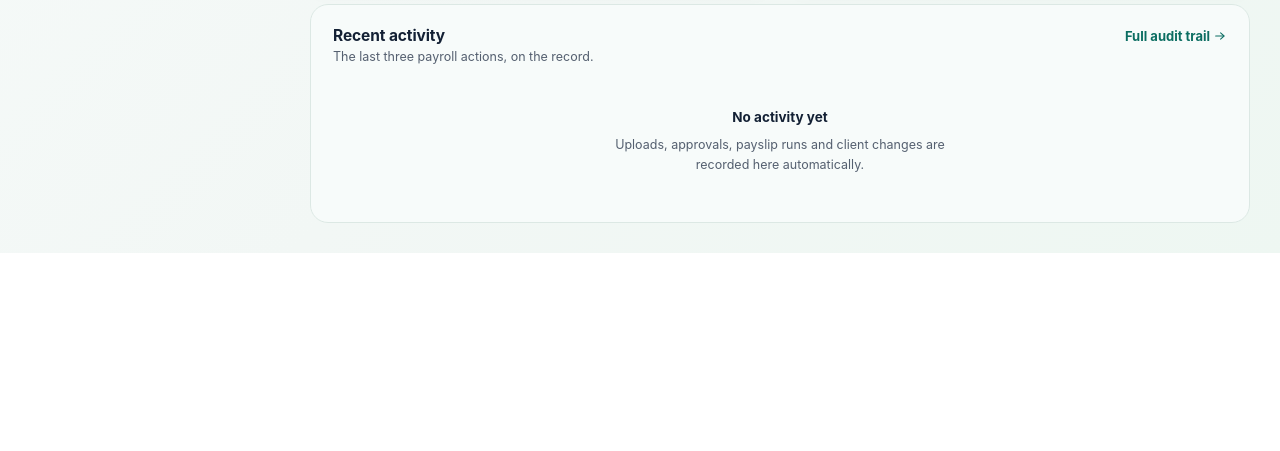
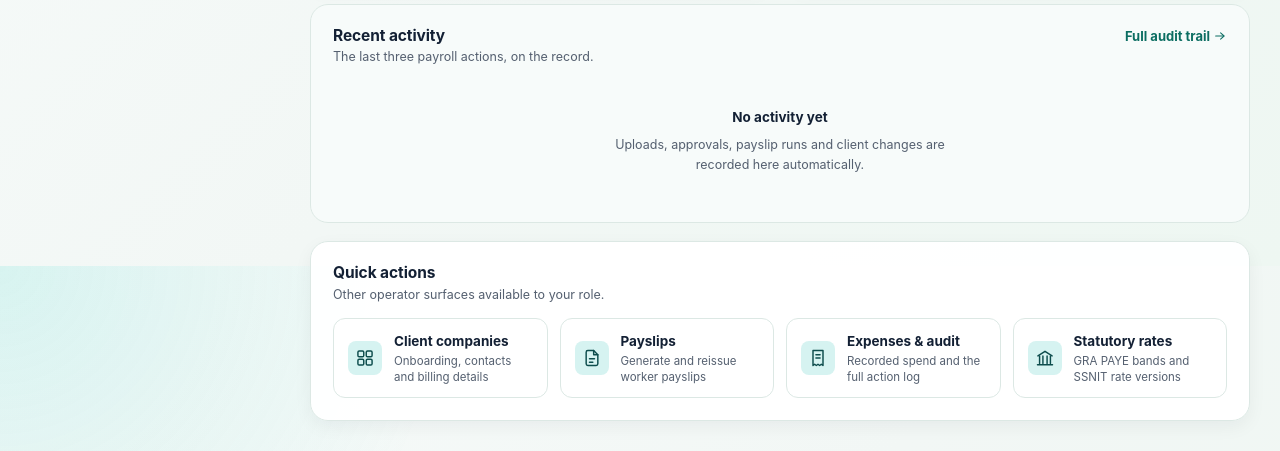
Before and after one commit to sinawebdev/PMVP, a Flask app: page /dashboard in a window 1280 px wide. Shown: the part 1334-1785 px from the top of the page. Before the commit the page ends 1587 px from the top, so only its background shows below. Run offline with Flask 3, Linux system fonts and the light colour scheme; a user stored in the database is signed in; some libraries are stand-ins or nearby versions.

Commit message:
Group the expenses charts with their own values, and cap a lone bar
Three defects on the tenant Expenses page, all from CSS rather than markup,
plus the operator dashboard's missing quick-actions bar.

The donut legend grew to fill the card (`flex: 1 1 130px`), and the
`margin-left: auto` that aligns values into a column across several rows then
threw a single category's value to the card's far edge — the swatch beside the
chart and its amount 600px away, reading as two unrelated things. The legend now
sizes to its content and stops; multi-row alignment is unchanged, because every
row is as wide as the widest.

`.analytics-grid`, `.chart-card` and `.chart-head` were defined only in
styles.css and used only by client/expenses.html — an operator stylesheet the
tenant shell never loads. All three were dead in one shell and undefined in the
other, so the two chart cards stacked full-width with no padding under three
18px-padded stat cards. Moved to components.css, the layer both shells load, at
the same 18px inset as .stat-card and .panel. Nothing in the operator shell
referenced them.

A bar's width carries no meaning — only its height encodes the value — so an
uncapped `flex: 1 1 0` let a one-month series stretch into a full-card slab that
read as a filled area chart. Capped at 88px, with the axis pinned to the same
track so a label stays under its own bar. The cap only bites with few periods;
at twelve months the bars shrink below it and pack the row exactly as before.
Scoped to .chart--bar because line_chart shares .chart-axis and does span the
full width.

The operator dashboard gains the tenant's action-tile pattern, carrying only the
surfaces the page does not already reach: Create Payroll Run, Review approvals
and Risk queue are the header's own row, and this page offers an action once.
Placed last rather than second, because Risk & action leads here by design and
navigation must not displace the panel carrying work. Each tile mirrors its
target route's decorator, so a role is never shown a dead end — verified by
rendering as payroll_officer, which correctly drops two of the four.

Full suite: 731 passed, 44 skipped, 534 subtests, 1 pre-existing failure
(test_distribution_sla's stale "SLA" assertion, unrelated) — identical to the
baseline before these changes.

```diff
--- a/app/static/admin-dashboard.css
+++ b/app/static/admin-dashboard.css
@@ -208,7 +208,7 @@
        right-hand rail, and Risk & action leads the page at every size rather
        than only on a phone. A panel whose position changes with the viewport is
        a panel the reader has to find again on each device. */
-    grid-template-areas: "risk" "primary" "support" "activity";
+    grid-template-areas: "risk" "primary" "support" "activity" "actions";
     grid-template-columns: minmax(0, 1fr);
 }
 
@@ -219,6 +219,9 @@
 .ops .area-support { grid-area: support; }
 .ops .area-risk { grid-area: risk; }
 .ops .area-activity { grid-area: activity; }
+/* Navigation to other operator surfaces, so it closes the page rather than
+   pushing Risk & action — the one panel carrying work — below it. */
+.ops .area-actions { grid-area: actions; }
 
 .ops-support { display: grid; gap: var(--space-panel); grid-template-columns: minmax(0, 1fr); }
 
--- a/app/static/components.css
+++ b/app/static/components.css
@@ -615,6 +615,50 @@
 }
 
 
+/* --- Analytics card ----------------------------------------------------------
+   The grid of chart cards, and a chart card's own header. Moved here from
+   styles.css (Phase 6's one-definition rule): the operator stylesheet defined
+   them, but the only template that uses them is the TENANT expenses page, which
+   never loads styles.css. The result was a chart card with no padding sitting
+   under three 18px-padded .stat-cards, and an .analytics-grid that was not a
+   grid — the two chart cards stacked full-width instead of sitting side by side.
+
+   Padding matches .stat-card and .panel above (18px) so every card on a page
+   shares one inset, whichever shell drew it. */
+
+.analytics-grid {
+    display: grid;
+    gap: 16px;
+    grid-template-columns: repeat(auto-fit, minmax(280px, 1fr));
+    margin-bottom: 26px;
+}
+
+.chart-card {
+    min-width: 0;          /* charts shrink with the cell instead of overflowing */
+    padding: 18px;
+}
+
+.chart-card:hover {
+    transform: none;       /* a chart is read, not clicked */
+}
+
+.chart-head {
+    margin-bottom: 14px;
+}
+
+.chart-head h2 {
+    font-size: 15px;
+    font-weight: 750;
+    margin: 0;
+}
+
+.chart-head small {
+    display: block;
+    font-size: 12px;
+    margin-top: 2px;
+}
+
+
 /* --- Page bar ----------------------------------------------------------------
    A title row: the page (or section) heading, with its actions on the right.
 
--- a/app/static/styles.css
+++ b/app/static/styles.css
@@ -370,43 +370,15 @@ body {
 }
 
 /* --- Executive overview (operator dashboard) -----------------------------
-   The chart row and the activity feed. The charts themselves are the shared
-   macros styled by tokens.css; only the CARD layout is per-shell, because the
-   two shells have different card languages (Bootstrap panels here, bespoke
-   cards in the tenant portal). auto-fit gives four cards on a wide desktop,
-   two on a tablet and one on a phone with no media query. */
+   `.analytics-grid`, `.chart-card` and `.chart-head` used to live here, on the
+   assumption that card layout was per-shell. They were only ever USED by
+   client/expenses.html — a tenant-shell template, and the tenant shell does not
+   load this stylesheet. So the tenant's only analytics page rendered them
+   completely unstyled: two full-width stacked cards with no padding, against
+   18px-padded .stat-cards directly above. They are now in components.css, the
+   shared layer both shells load. Nothing in the operator shell used them.
 
-.analytics-grid {
-    display: grid;
-    gap: 16px;
-    grid-template-columns: repeat(auto-fit, minmax(280px, 1fr));
-}
-
-.chart-card {
-    min-width: 0;          /* charts shrink with the cell instead of overflowing */
-}
-
-.chart-card:hover {
-    transform: none;       /* a chart is read, not clicked */
-}
-
-.chart-head {
-    margin-bottom: 14px;
-}
-
-.chart-head h2 {
-    font-size: 15px;
-    font-weight: 750;
-    margin: 0;
-}
-
-.chart-head small {
-    display: block;
-    font-size: 12px;
-    margin-top: 2px;
-}
-
-/* Payroll activity timeline. One list, two sources (domain events + curated
+   Payroll activity timeline. One list, two sources (domain events + curated
    audit entries) — see app/events.py:platform_activity. */
 .activity-feed {
     display: flex;
--- a/app/static/tokens.css
+++ b/app/static/tokens.css
@@ -254,7 +254,24 @@
     display: flex;
     flex: 1 1 0;
     height: 100%;
+    max-width: 88px;
     overflow: hidden;
+}
+
+/* A bar's WIDTH carries no meaning — only its height encodes the value — so an
+   uncapped `flex: 1 1 0` let a one-period series grow into a full-card slab
+   that read as a filled area chart rather than a bar. The cap only bites when
+   there are few periods; at twelve months the bars shrink below it and pack
+   the row exactly as before. The axis is pinned to the same track and the same
+   8px gap so a label stays under its own bar — scoped to .chart--bar because
+   the line chart shares .chart-axis and does span the full width. */
+.chart--bar .chart-axis {
+    gap: 8px;
+    justify-content: flex-start;
+}
+
+.chart--bar .chart-axis span {
+    max-width: 88px;
 }
 
 /* The gradient's light end is --brand-bright, which measures 2.21:1 against the
@@ -343,7 +360,16 @@
 /* The donut sits beside its legend once there is room for both. Shared by both
    shells, so it lives here rather than in either shell's stylesheet. */
 .chart--donut { align-items: center; display: flex; flex-wrap: wrap; gap: 18px; }
-.chart--donut .chart-legend { flex: 1 1 130px; margin-top: 0; }
+/* The legend sizes to its CONTENT, and stops there. It used to be `flex: 1 1
+   130px`, so it grew to fill every pixel the card had left; combined with the
+   `margin-left: auto` on .chart-legend strong below — which is what aligns the
+   values into a column when there are several rows — a single-category
+   breakdown put the swatch and label beside the donut and threw its value to
+   the far edge of the card, reading as two unrelated things with a void
+   between them. Shrink-to-fit keeps the value with the label it belongs to and
+   still right-aligns the column across multiple rows, because every row is now
+   as wide as the widest. The card's leftover width stays neutral background. */
+.chart--donut .chart-legend { flex: 0 1 auto; margin-top: 0; max-width: 100%; }
 
 .donut-wrap {
     display: inline-grid;
--- a/app/templates/dashboard.html
+++ b/app/templates/dashboard.html
@@ -246,6 +246,53 @@
       {% endif %}
     </section>
 
+    {# --- Quick actions ----------------------------------------------------
+       The tenant dashboard's tile pattern (macros/dashboard.html::action_tile
+       in a .qa-grid), carrying the operator surfaces the page does not already
+       reach.
+
+       Deliberately NOT the three header buttons. Create Payroll Run, Review
+       approvals and Risk queue are already the header's one-dominant-plus-two
+       row, and this page holds itself to offering an action once — the same
+       rule that keeps `run_payroll` out of the tenant dashboard's tile grid.
+       Repeating them here would read as two different actions until checked.
+
+       Placed LAST, not second as on the tenant dashboard, because Risk & action
+       leads this page by design: these tiles are navigation to other surfaces,
+       not work to do today, and they must not displace the panel that is.
+
+       Each `show` mirrors the target route's own decorator, so a tile is never
+       offered to a role the route would bounce — the gate stays on the route;
+       this only stops the dashboard advertising a dead end. main.clients and
+       payslip.index are @platform_required, which every reader of this page
+       already is, so they carry no role test. #}
+    {% set ops_actions = [
+         {"label": "Client companies", "hint": "Onboarding, contacts and billing details",
+          "icon": "grid", "endpoint": "main.clients", "show": true},
+         {"label": "Payslips", "hint": "Generate and reissue worker payslips",
+          "icon": "file-text", "endpoint": "payslip.index", "show": true},
+         {"label": "Expenses & audit", "hint": "Recorded spend and the full action log",
+          "icon": "receipt", "endpoint": "audit.audit_trail", "show": can_view_audit(role)},
+         {"label": "Statutory rates", "hint": "GRA PAYE bands and SSNIT rate versions",
+          "icon": "bank", "endpoint": "statutory.index", "show": can_manage_statutory(role)}
+       ] | selectattr("show") | list %}
+    {% if ops_actions %}
+    <section class="xpanel area-actions ops-reveal" style="--i: 10"
+             aria-labelledby="ops-actions-heading">
+      <div class="panel-head">
+        <div>
+          <h2 id="ops-actions-heading">Quick actions</h2>
+          <p class="panel-sub">Other operator surfaces available to your role.</p>
+        </div>
+      </div>
+      <div class="qa-grid">
+        {% for action in ops_actions %}
+        {{ ui.action_tile(action, url_for(action.endpoint)) }}
+        {% endfor %}
+      </div>
+    </section>
+    {% endif %}
+
   </div>
 </div>
 
```
